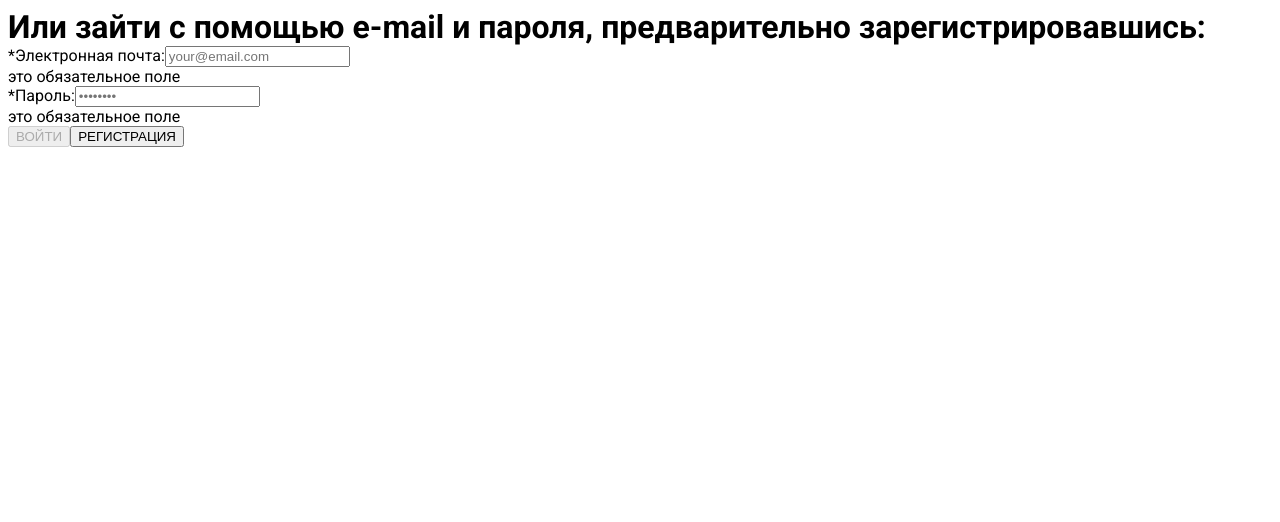
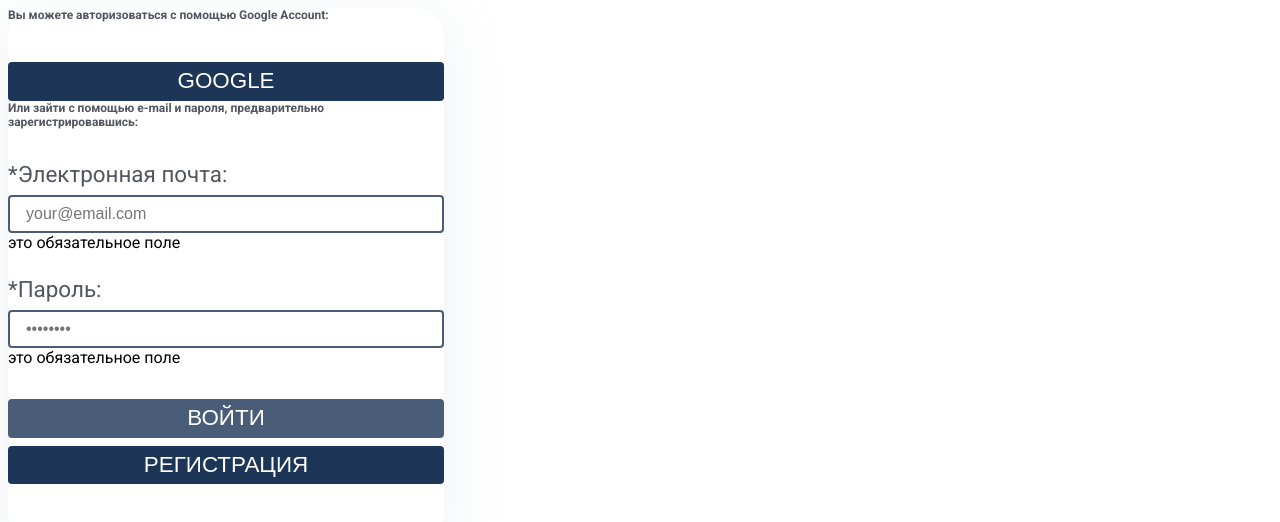
Before and after one commit to YermakovaDina/test_project, a React (Create React App) app: page / in a window 1280 px wide. Shown: the top 522 px of the page. Built offline with nearby package versions, Linux system fonts and the light colour scheme.

Commit message:
рeдактировала Form

```diff
--- a/package.json
+++ b/package.json
@@ -8,6 +8,7 @@
     "@testing-library/user-event": "^13.5.0",
     "axios": "^0.25.0",
     "formik": "^2.2.9",
+    "node-sass": "^7.0.1",
     "react": "^17.0.2",
     "react-dom": "^17.0.2",
     "react-redux": "^7.2.6",
--- a/src/Form/Form.js
+++ b/src/Form/Form.js
@@ -1,7 +1,7 @@
 import React from 'react';
 import { Formik } from 'formik';
 
-//import "./Form.scss";
+import './Form.scss';
 
 const initialValues = {
   email: '',
@@ -51,11 +51,20 @@
         } = formik;
         return (
           <div className="container">
+            <div className="container_gb">
+              <h1>Вы можете авторизоваться с помощью Google Account:</h1>
+              <form onSubmit={handleSubmit} className="container_form">
+                <button type="buttton" className="gb">
+                  GOOGLE
+                </button>
+              </form>
+            </div>
+            <div className="container_register">
               <h1>
                 Или зайти с помощью e-mail и пароля, предварительно
                 зарегистрировавшись:
               </h1>
-            <form onSubmit={handleSubmit}>
+              <form onSubmit={handleSubmit} className="container_form">
                 <div className="form-row">
                   <label htmlFor="email">*Электронная почта:</label>
                   <input
@@ -106,6 +115,7 @@
                 <button type="button">РЕГИСТРАЦИЯ</button>
               </form>
             </div>
+          </div>
         );
       }}
     </Formik>
--- /dev/null
+++ b/src/Form/Form.scss
@@ -0,0 +1,87 @@
+$primary-color: #1d3557;
+$error-color: #e63946;
+$bg-color: #f1faee;
+$text-color: #52555f;
+$color-white: #fff;
+
+$border-radius: 4px;
+
+.container {
+  position: absolute;
+  width: 436px;
+  height: 535px;
+  /* left: 734px; */
+  /* top: 173px; */
+
+  background: #ffffff;
+  /* shadow 1 */
+
+  box-shadow: 0px 10px 60px rgba(170, 178, 197, 0.2);
+  border-radius: 30px;
+
+  /* margin-top: 5rem; */
+  /* padding: 3rem; */
+  /* border-radius: $border-radius; */
+
+  h1 {
+    font-size: 12px;
+    height: 1.16;
+    color: #52555f;
+    margin-bottom: 2rem;
+  }
+
+  label,
+  input {
+    color: #52555f;
+  }
+
+  label {
+    font-size: 1.4rem;
+    margin-bottom: 0.5rem;
+  }
+
+  input {
+    border: 2px solid rgba($primary-color, 0.8);
+    border-radius: 4px;
+    padding: 0.5rem 1rem;
+    padding-left: 1rem;
+    font-size: 1rem;
+  }
+
+  .form-row {
+    display: flex;
+    flex-direction: column;
+    margin-bottom: 1.5rem;
+  }
+
+  button {
+    color: $color-white;
+    width: 100%;
+    font-size: 1.4rem;
+    background: $primary-color;
+    border-radius: 4px;
+    border: none;
+    cursor: pointer;
+    padding: 0.4rem 1.2rem;
+    margin-top: 0.5rem;
+
+    &:hover {
+      background: rgba($primary-color, 0.8);
+    }
+  }
+
+  .input-error {
+    border-color: $error-color;
+  }
+
+  .error {
+    color: $error-color;
+    font-size: 1rem;
+    margin-top: 0.3rem;
+  }
+
+  .disabled-btn {
+    cursor: not-allowed;
+    background: rgba($primary-color, 0.8);
+  }
+}
```
Also changed, not shown: 1 other file (tests, documents, lock files or other folders). Lines whose indentation alone changed are shown as unchanged.
